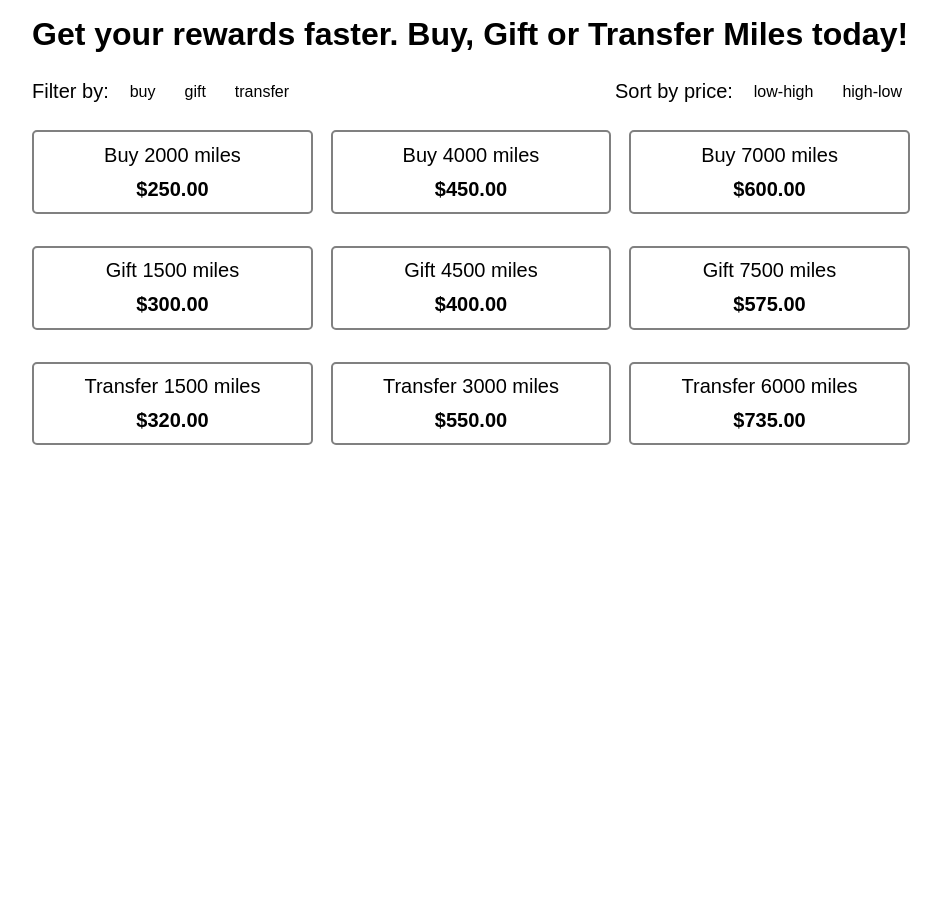
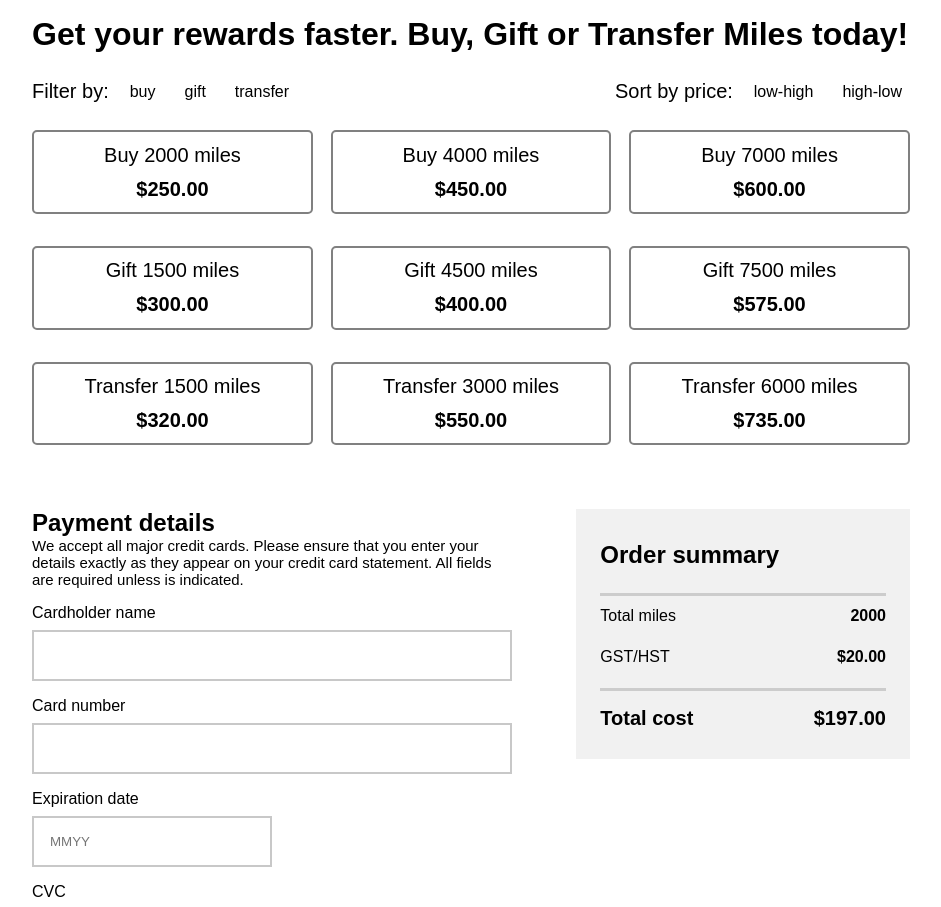
Before and after one commit to bognikk/points-task, a React (Create React App) app: page / in a window 1280 px wide. Shown: the top 907 px of the page, without its empty margins (169-1110 px from the left). Before the commit the page ends 800 px from the top, so only its background shows below. Built offline with nearby package versions, Linux system fonts and the light colour scheme.

Commit message:
Payment details section added

```diff
--- a/src/App.js
+++ b/src/App.js
@@ -1,6 +1,7 @@
 import { useState } from "react";
 
 import Header from "./components/Layout/Header";
+import Form from "./components/Layout/Form/Form";
 
 const data = [
   {
@@ -61,10 +62,20 @@ const data = [
 
 function App() {
   const [cardData, setCardData] = useState(data);
+  const [selectedOption, setSelectedOption] = useState(null);
+
+  const setOptionHandler = (id) => {
+    console.log(id);
+    // const data = cardData;
+    const foundData = cardData.find((item) => item.id === id);
+    console.log(foundData)
+    setSelectedOption(foundData);
+  };
 
   return (
     <>
-      <Header cardData={cardData} />
+      <Header cardData={cardData} setOptionHandler={setOptionHandler} />
+      <Form selectedOption={selectedOption} />
     </>
   );
 }
--- /dev/null
+++ b/src/components/Layout/Form/Form.jsx
@@ -0,0 +1,13 @@
+import Payment from "./Payment";
+
+import classes from "./Form.module.css";
+
+const Form = ({ selectedOption }) => {
+  return (
+    <div className={classes.form}>
+      <Payment selectedOption={selectedOption} />
+    </div>
+  );
+};
+
+export default Form;
--- /dev/null
+++ b/src/components/Layout/Form/Form.module.css
@@ -0,0 +1,3 @@
+.form {
+ margin: 3rem 0;
+}
--- /dev/null
+++ b/src/components/Layout/Form/Payment.jsx
@@ -0,0 +1,56 @@
+import classes from "./Payment.module.css";
+
+const Payment = ({ selectedOption }) => {
+  return (
+    <>
+      <section className={classes.payment}>
+        <div className={classes.creditCard}>
+          <h2>Payment details</h2>
+          <p>
+            We accept all major credit cards. Please ensure that you enter your
+            details exactly as they appear on your credit card statement. All
+            fields are required unless is indicated.
+          </p>
+
+          <label className={classes.label} htmlFor="name">
+            Cardholder name
+          </label>
+          <input className={classes.input} type="text" id="name" />
+          <label className={classes.label} htmlFor="number">
+            Card number
+          </label>
+          <input className={classes.input} type="text" id="number" />
+
+          <label className={classes.label} htmlFor="number">
+            Expiration date
+          </label>
+          <input
+            className={classes.smallInput}
+            type="text"
+            id="number"
+            placeholder="MMYY"
+          />
+
+          <label className={classes.label} htmlFor="number">
+            CVC
+          </label>
+          <input className={classes.smallInput} type="text" id="number" />
+        </div>
+        <div className={classes.summary}>
+          <h2>Order summary</h2>
+          <p>
+            Total miles <span>2000</span>
+          </p>
+          <p>
+            GST/HST <span>$20.00</span>
+          </p>
+          <p>
+            Total cost <span>$197.00</span>
+          </p>
+        </div>
+      </section>
+    </>
+  );
+};
+
+export default Payment;
--- /dev/null
+++ b/src/components/Layout/Form/Payment.module.css
@@ -0,0 +1,70 @@
+.payment {
+  display: flex;
+  flex-direction: row;
+  flex-wrap: wrap;
+}
+
+/* CREDIT CARD */
+
+.creditCard {
+  display: flex;
+  flex-direction: column;
+  width: 62%;
+  padding-right: 4rem;
+}
+
+.creditCard > p {
+  font-size: 15px;
+  margin: 0;
+}
+
+.label {
+  margin-top: 1rem;
+}
+
+.input {
+  padding: 1rem;
+  border: 2px solid #c8c8c8;
+  margin-top: 0.5rem;
+}
+
+.smallInput {
+  padding: 1rem;
+  border: 2px solid #c8c8c8;
+  margin-top: 0.5rem;
+  width: 50%;
+}
+.smallInput:last-child {
+  margin-bottom: 1rem;
+}
+
+/* SUMMARY */
+.summary {
+  padding: 2rem 1.5rem;
+  width: 38%;
+  text-align: left;
+  background-color: #f1f1f1;
+  display: flex;
+  flex-direction: column;
+  min-width: 250px;
+  max-height: 250px;
+}
+
+.summary > p {
+  display: flex;
+  justify-content: space-between;
+  font-size: 16px;
+}
+
+.summary > p:last-child {
+  padding-top: 1rem;
+  border-top: 3px solid rgb(204, 204, 204);
+  font-size: 20px;
+  font-weight: bold;
+}
+
+.summary > h2 {
+  display: flex;
+  padding-bottom: 1.5rem;
+  border-bottom: 3px solid rgb(204, 204, 204);
+}
--- a/src/components/Layout/Header.jsx
+++ b/src/components/Layout/Header.jsx
@@ -1,7 +1,7 @@
 import classes from "./Header.module.css";
 import Card from "../UI/Card";
 
-const Header = ({ cardData }) => {
+const Header = ({ cardData, setOptionHandler }) => {
   return (
     <>
       <header className={classes.header}>
@@ -11,34 +11,69 @@ const Header = ({ cardData }) => {
         <div className={classes.controls}>
           <div className={classes.filter}>
             <p>Filter by:</p>
-            <input type="checkbox" value="buy" name="buy" id="buy" />
-            <label for="buy">buy</label>
-
-            <input type="checkbox" value="gift" name="gift" id="gift" />
-            <label for="gift">gift</label>
+            <input
+              className={classes.input}
+              type="checkbox"
+              value="buy"
+              name="buy"
+              id="buy"
+            />
+            <label className={classes.label} htmlFor="buy">
+              buy
+            </label>
 
             <input
+              className={classes.input}
+              type="checkbox"
+              value="gift"
+              name="gift"
+              id="gift"
+            />
+            <label className={classes.label} htmlFor="gift">
+              gift
+            </label>
+
+            <input
+              className={classes.input}
               type="checkbox"
               value="transfer"
               name="transfer"
               id="transfer"
             />
-            <label for="transfer">transfer</label>
+            <label className={classes.label} htmlFor="transfer">
+              transfer
+            </label>
           </div>
 
           <div className={classes.sort}>
             <p>Sort by price:</p>
-            <input type="checkbox" value="low" name="low" id="low" />
-            <label for="low">low-high</label>
-            <input type="checkbox" value="high" name="high" id="high" />
-            <label for="high">high-low</label>
+            <input
+              className={classes.input}
+              type="checkbox"
+              value="low"
+              name="low"
+              id="low"
+            />
+            <label className={classes.label} htmlFor="low">
+              low-high
+            </label>
+            <input
+              className={classes.input}
+              type="checkbox"
+              value="high"
+              name="high"
+              id="high"
+            />
+            <label className={classes.label} htmlFor="high">
+              high-low
+            </label>
           </div>
         </div>
 
         <div className={classes.cards}>
           {cardData.map((data) => {
             return (
-              <Card key={data.id}>
+              <Card key={data.id} onClick={() => setOptionHandler(data.id)}>
                 <p>
                   {data.type} {data.amount} miles
                 </p>
--- a/src/components/Layout/Header.module.css
+++ b/src/components/Layout/Header.module.css
@@ -1,6 +1,3 @@
-header {
-}
-
 .heading {
   padding: 1rem 0;
 }
@@ -16,7 +13,7 @@ p {
   font-size: 20px;
 }
 
-p:nth-child(2){
+span {
   font-weight: bold;
 }
 
@@ -30,23 +27,29 @@ p:first-child:first-letter {
   flex-wrap: wrap;
 }
 
-.filter, .sort {
+.filter,
+.sort {
   display: flex;
   align-items: center;
   min-width: auto;
 }
 
-input {
-    visibility:hidden;
+.input {
+  visibility: hidden;
 }
 
-label {
+.label {
   cursor: pointer;
   padding: 0.5rem;
   border-radius: 5px;
 }
 
-input:checked + label {
+.input:checked + label {
   background: black;
   color: white;
 }
+
+.label:hover {
+  background: black;
+  color: white;
+}
```
Also changed, not shown: 1 other file (tests, documents, lock files or other folders). Lines whose indentation alone changed are shown as unchanged.
